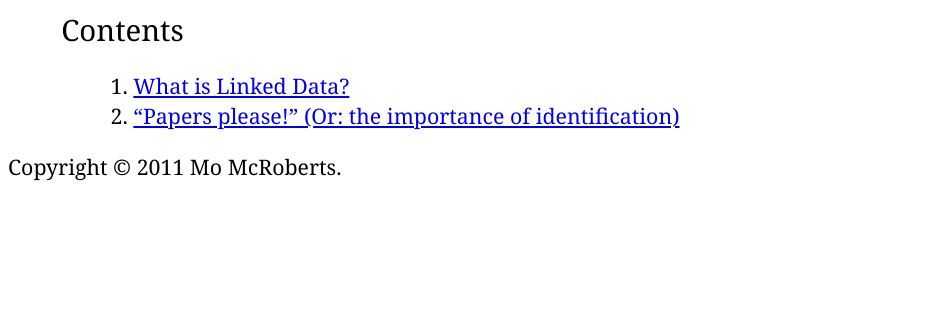
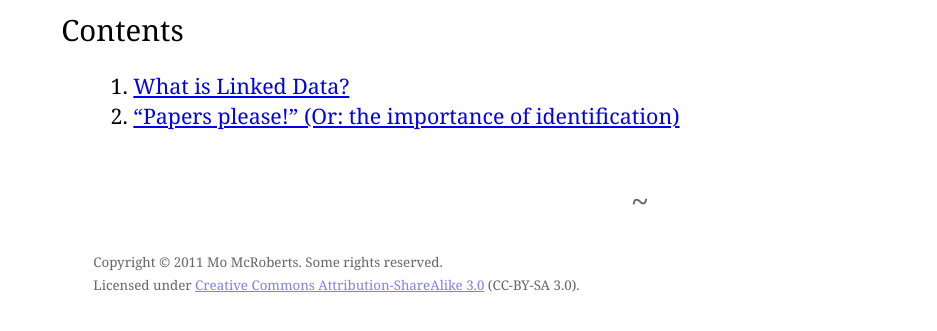
Before and after one commit to nevali/linked-data, a plain HTML site: page index.html in a window 1280 px wide. Shown: the part 201-532 px from the top of the page, without its empty margins (0-937 px from the left). Drawn offline with Linux system fonts and the light colour scheme.

Commit message:
Consistent footer; add missing CC-BY-SA license; add .htaccess for Apache weenies.

```diff
--- a/index.html
+++ b/index.html
@@ -19,6 +19,8 @@
 	  </ol>
 	</article>
 	<footer>
-	  <p>Copyright © 2011 Mo McRoberts.</p>
+	  <p>Copyright © 2011 Mo McRoberts. Some rights reserved.</p>
+	  <p>Licensed under <a href="http://creativecommons.org/licenses/by-sa/3.0/">Creative Commons Attribution-ShareAlike 3.0</a> (CC-BY-SA 3.0).</p>
+	</footer>
   </body>
 </html>
--- a/style.css
+++ b/style.css
@@ -28,3 +28,15 @@ article > h1 + p:first-letter, article > hgroup + p:first-letter {
 article p { margin-left: 64pt; margin-right: 64pt; text-align: justify; }
 article ol, article ul { margin-left: 64pt; margin-right: 64pt; }
 article > h2, article > h3 { margin-left: 40pt; }
+
+footer:before {
+	content: '~';
+	display: block;
+	text-align: center;
+	margin-top: 1.5em;
+	margin-bottom: 1em;
+	font-size: 24pt;
+}
+footer { color: #666; }
+footer p { margin: 0 64pt 0.5em 64pt; line-height: 1.2em; padding: 0; font-size: 10pt; }
+footer a { opacity: 0.5; }
```
Also changed, not shown: papers-please.html (+4 -0 lines), what-is-linked-data.html (+4 -0 lines), 1 other file.
